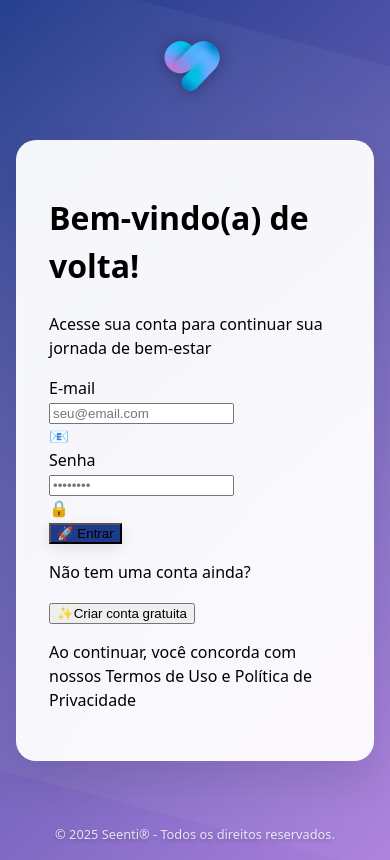
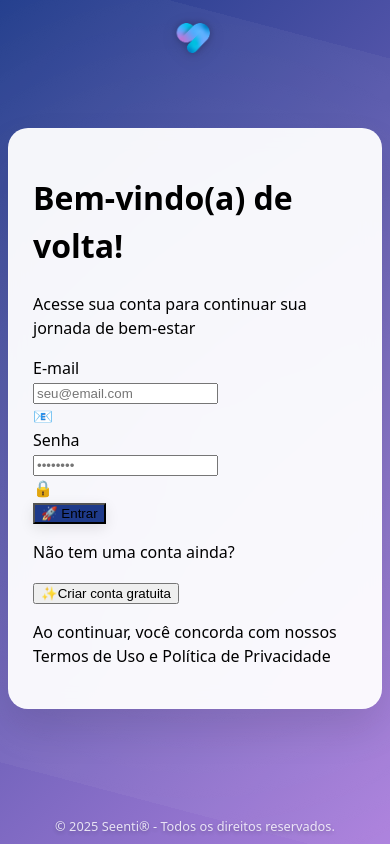
Before and after one commit to MARCIADASEENTI/Frontend_Seenti_App, a React (Vite) app: page /login in a window 390 px wide. Built offline with nearby package versions, Linux system fonts and the light colour scheme.

Commit message:
🎨 Fix: Logo responsivo funcionando em todos os dispositivos - CSS corrigido para mobile e desktop

```diff
--- a/src/layouts/PerfilClienteLayout.css
+++ b/src/layouts/PerfilClienteLayout.css
@@ -19,10 +19,12 @@
   border-bottom: 1px solid rgba(255, 255, 255, 0.1);
 }
 
-/* Controle específico para logos */
+/* Controle específico para logos - CORRIGIDO para ser responsivo */
 .perfil-sidebar-header img {
-  max-width: 100%;
-  max-height: 100%;
+  width: 2.5rem !important;
+  height: 2.5rem !important;
+  max-width: 2.5rem !important;
+  max-height: 2.5rem !important;
   object-fit: contain;
   border-radius: 0.5rem;
   background-color: white;
@@ -30,15 +32,15 @@
 }
 
 .perfil-sidebar-logo {
-  width: 3rem;
-  height: 3rem;
+  width: 2.5rem !important;
+  height: 2.5rem !important;
   background: linear-gradient(135deg, #1E3A8A, #AC80DD);
   border-radius: 0.75rem;
   display: flex;
   align-items: center;
   justify-content: center;
   color: white;
-  font-size: 1.5rem;
+  font-size: 1.25rem;
   font-weight: bold;
 }
 
@@ -112,21 +114,7 @@
   transform: translateX(0);
 }
 
-/* Responsividade */
-@media (min-width: 768px) {
-  .perfil-sidebar {
-    display: flex !important; /* Forçar exibição em desktop */
-  }
-
-  .perfil-mobile-header {
-    display: none;
-  }
-
-  .perfil-mobile-sidebar {
-    display: none !important; /* Esconder completamente em desktop */
-  }
-}
-
+/* Responsividade - CORRIGIDO para funcionar em todos os dispositivos */
 @media (max-width: 767px) {
   .perfil-sidebar {
     display: none !important; /* Esconder sidebar desktop em mobile */
@@ -138,6 +126,36 @@
 
   .perfil-content {
     padding: 1rem;
+  }
+
+  /* Logo responsivo para mobile */
+  .perfil-sidebar-header img {
+    width: 2rem !important;
+    height: 2rem !important;
+    max-width: 2rem !important;
+    max-height: 2rem !important;
+  }
+
+  .perfil-sidebar-logo {
+    width: 2rem !important;
+    height: 2rem !important;
+    font-size: 1rem;
+  }
+}
+
+/* Responsividade para dispositivos muito pequenos */
+@media (max-width: 480px) {
+  .perfil-sidebar-header img {
+    width: 1.75rem !important;
+    height: 1.75rem !important;
+    max-width: 1.75rem !important;
+    max-height: 1.75rem !important;
+  }
+
+  .perfil-sidebar-logo {
+    width: 1.75rem !important;
+    height: 1.75rem !important;
+    font-size: 0.875rem;
   }
 }
 
--- a/src/whiteLabel/layouts/WhiteLabelLayout.css
+++ b/src/whiteLabel/layouts/WhiteLabelLayout.css
@@ -70,7 +70,7 @@
   position: relative;
 }
 
-/* Responsividade */
+/* Responsividade - CORRIGIDO para funcionar em todos os dispositivos */
 @media (max-width: 768px) {
   .white-label-layout {
     padding: 1rem;
@@ -82,7 +82,40 @@
   }
 
   .white-label-logo {
-    width: 100px;
+    width: 80px !important;
+    height: auto !important;
+    max-width: 80px !important;
+    max-height: 80px !important;
     margin-bottom: 1.5rem;
   }
 }
+
+/* Responsividade para dispositivos muito pequenos */
+@media (max-width: 480px) {
+  .white-label-layout {
+    padding: 0.5rem;
+  }
+
+  .white-label-main {
+    padding: 1.5rem;
+    margin: 0 0.5rem;
+  }
+
+  .white-label-logo {
+    width: 60px !important;
+    height: auto !important;
+    max-width: 60px !important;
+    max-height: 60px !important;
+    margin-bottom: 1rem;
+  }
+}
+
+/* Responsividade para dispositivos ultra-pequenos */
+@media (max-width: 360px) {
+  .white-label-logo {
+    width: 50px !important;
+    height: auto !important;
+    max-width: 50px !important;
+    max-height: 50px !important;
+  }
+}
```
